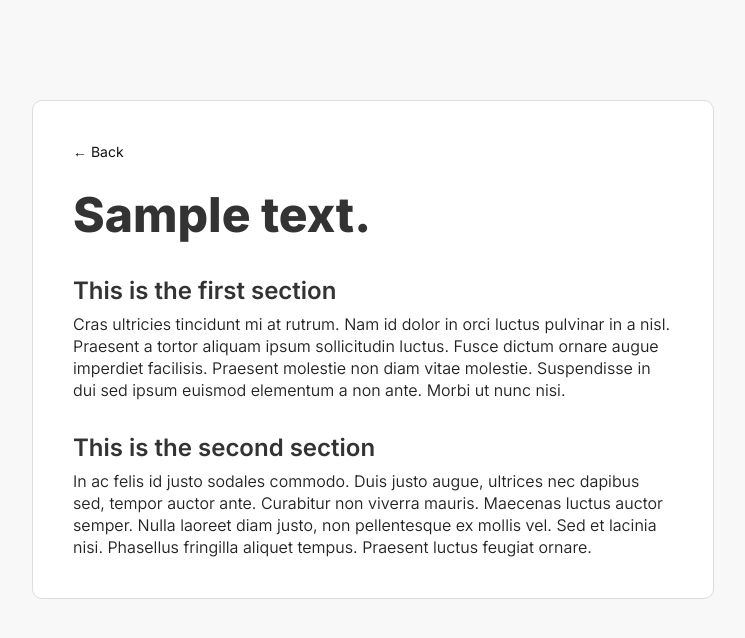
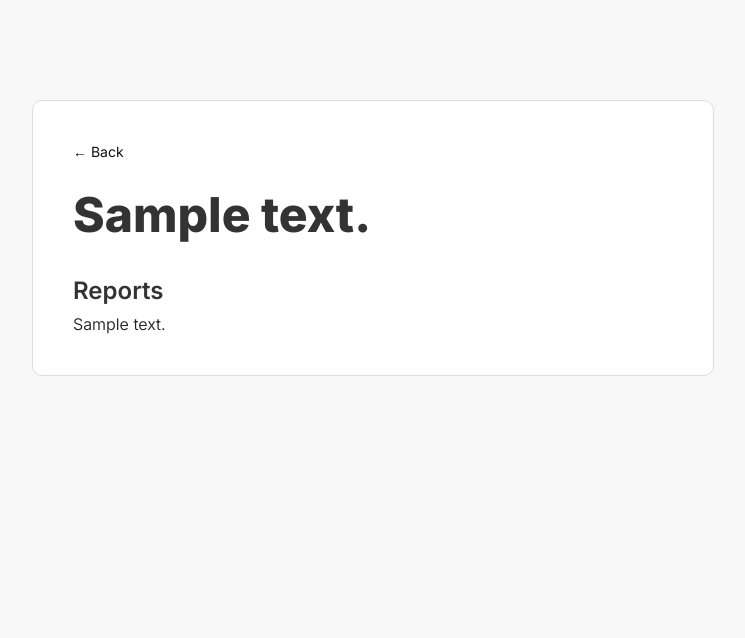
Before and after one commit to damagedgoods/minordomo, a Django app: page /minordomo/message/1/ in a window 1280 px wide. Shown: the top 638 px of the page, without its empty margins (267-1012 px from the left). Run offline with Django 5.2, Linux system fonts and the light colour scheme; tables that the repository leaves empty hold one stand-in row (Sample ...).

Commit message:
Report structure

```diff
--- a/minor_app/admin.py
+++ b/minor_app/admin.py
@@ -1,5 +1,6 @@
 from django.contrib import admin
 
-from .models import Message
+from .models import Message, Report
 
 admin.site.register(Message)
+admin.site.register(Report)
--- a/minor_app/models.py
+++ b/minor_app/models.py
@@ -8,3 +8,10 @@ class Message(models.Model):
 
     def __str__(self):
         return "in "+str(self.date)+", "+self.text+" was said"
+
+class Report(models.Model):
+    message = models.ForeignKey(Message, on_delete=models.CASCADE)
+    content = models.CharField(max_length=200)
+
+    def __str__(self):
+        return self.message.text +" "+self.content
--- a/minor_app/templates/message.html
+++ b/minor_app/templates/message.html
@@ -15,10 +15,12 @@
     <div id="main" class="container">
         <a href="/minordomo/" class="small_link">&larr; Back</a>
         <h1>{{ message.text }}</h1>
-        <h2>This is the first section</h2>
-        <p>Cras ultricies tincidunt mi at rutrum. Nam id dolor in orci luctus pulvinar in a nisl. Praesent a tortor aliquam ipsum sollicitudin luctus. Fusce dictum ornare augue imperdiet facilisis. Praesent molestie non diam vitae molestie. Suspendisse in dui sed ipsum euismod elementum a non ante. Morbi ut nunc nisi.</p>
-        <h2>This is the second section</h2>
-        <p>In ac felis id justo sodales commodo. Duis justo augue, ultrices nec dapibus sed, tempor auctor ante. Curabitur non viverra mauris. Maecenas luctus auctor semper. Nulla laoreet diam justo, non pellentesque ex mollis vel. Sed et lacinia nisi. Phasellus fringilla aliquet tempus. Praesent luctus feugiat ornare.</p>
+        <h2>Reports</h2>
+
+        {% for r in reports %}
+            <p>{{ r.content }}</p>
+        {% endfor %}
+
     </div>
 </body>
 </html>
--- a/minor_app/views.py
+++ b/minor_app/views.py
@@ -4,7 +4,7 @@ from django.shortcuts import get_object_or_404, render
 from django.http import HttpResponse
 from django.template import loader
 from django.shortcuts import redirect
-from .models import Message
+from .models import Message, Report
 import json
 
 def index(request):
@@ -30,7 +30,12 @@ def message(request, message_id):
     message = Message.objects.get(pk=message_id)
     message.read_status = True
     message.save()
+
+    reports = Report.objects.filter(message=message)
+    print("R: "+str(reports))
+
     context = {
-        "message": message
+        "message": message,
+        "reports": reports
     }
     return HttpResponse(template.render(context, request))
```
Also changed, not shown: minor_app/cron.py (+7 -1 lines), minor_app/migrations/0003_report.py (added).
